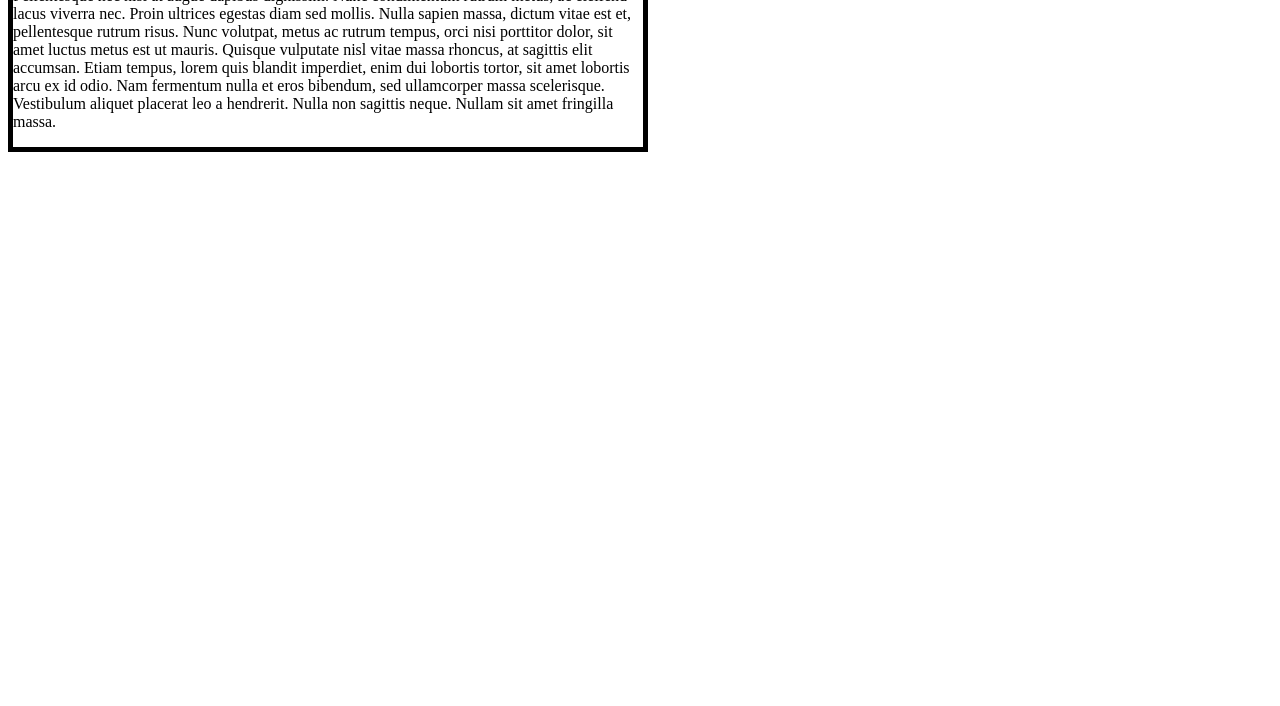
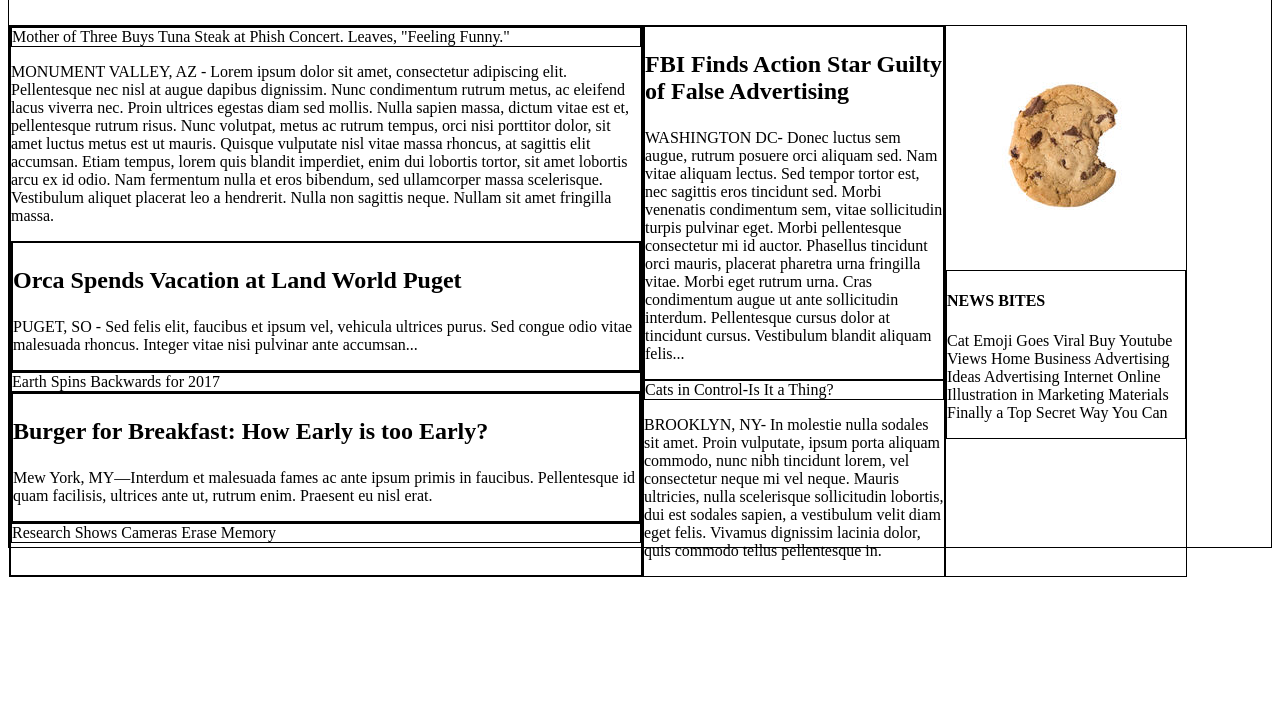
Before and after one commit to JulienFPowell/times, a plain HTML site: page index.html in a window 1280 px wide. Shown: the part 94-800 px from the top of the page. Drawn offline with Linux system fonts and the light colour scheme.

Commit message:
main content filled in

```diff
--- a/index.html
+++ b/index.html
@@ -23,7 +23,7 @@
     <div class="content">
 
       <div class="left">
-        <p>Mother of Three Buys Tuna Steak at Phish Concert. Leaves, "Feeling Funny."</p>
+        <p class="heading">Mother of Three Buys Tuna Steak at Phish Concert. Leaves, "Feeling Funny."</p>
         <p>MONUMENT VALLEY, AZ - Lorem ipsum dolor sit amet, consectetur adipiscing elit.
           Pellentesque nec nisl at augue dapibus dignissim. Nunc condimentum rutrum metus,
           ac eleifend lacus viverra nec. Proin ultrices egestas diam sed mollis.
@@ -35,12 +35,38 @@
           Nam fermentum nulla et eros bibendum, sed ullamcorper massa scelerisque.
           Vestibulum aliquet placerat leo a hendrerit. Nulla non sagittis neque.
           Nullam sit amet fringilla massa.</p>
+
+          <div class="orca">
+            <h3>Orca Spends Vacation at Land World Puget</h3>
+            <p>PUGET, SO - Sed felis elit, faucibus et ipsum vel, vehicula ultrices purus. Sed congue odio vitae malesuada rhoncus. Integer vitae nisi pulvinar ante accumsan...</p>
+          </div>
+          <p class="heading">Earth Spins Backwards for 2017</p>
+          <div class="burger">
+            <h3>Burger for Breakfast: How Early is too Early?</h3>
+            <p>Mew York, MY—Interdum et malesuada fames ac ante ipsum primis in faucibus. Pellentesque id quam facilisis, ultrices ante ut, rutrum enim. Praesent eu nisl erat.</p>
+          </div>
+          <p class="heading">Research Shows Cameras Erase Memory</p>
+
+
       </div>
 
       <div class="center">
+        <div class="fbi">
+          <h3>FBI Finds Action Star Guilty of False Advertising</h3>
+          <p>WASHINGTON DC- Donec luctus sem augue, rutrum posuere orci aliquam sed. Nam vitae aliquam lectus. Sed tempor tortor est, nec sagittis eros tincidunt sed. Morbi venenatis condimentum sem, vitae sollicitudin turpis pulvinar eget. Morbi pellentesque consectetur mi id auctor. Phasellus tincidunt orci mauris, placerat pharetra urna fringilla vitae. Morbi eget rutrum urna. Cras condimentum augue ut ante sollicitudin interdum. Pellentesque cursus dolor at tincidunt cursus. Vestibulum blandit aliquam felis...</p>
+        </div>
+
+        <p class="heading">Cats in Control-Is It a Thing?</p>
+
+        <p>BROOKLYN, NY- In molestie nulla sodales sit amet. Proin vulputate, ipsum porta aliquam commodo, nunc nibh tincidunt lorem, vel consectetur neque mi vel neque. Mauris ultricies, nulla scelerisque sollicitudin lobortis, dui est sodales sapien, a vestibulum velit diam eget felis. Vivamus dignissim lacinia dolor, quis commodo tellus pellentesque in.</p>
       </div>
 
       <div class="right">
+        <img src="resources\images\cookie.png">
+        <div class="bites">
+          <h4>NEWS BITES</h4>
+          <p>Cat Emoji Goes Viral Buy Youtube Views Home Business Advertising Ideas Advertising Internet Online Illustration in Marketing Materials Finally a Top Secret Way You Can</p>
+        </div>
       </div>
 
     </div>
--- a/resources/css/style.css
+++ b/resources/css/style.css
@@ -17,6 +17,7 @@ header {
   font-family: "Verdana", sans-serif;
   font-size: 14px;
   font-weight: bold;
+  margin: 0;
 }
 
 .logo {
@@ -24,6 +25,7 @@ header {
   align-items: center;
   flex-grow: 1;
   padding-left: 30px;
+  border: solid 1px black;
 }
 
 .logo img {
@@ -38,11 +40,54 @@ header nav {padding-right: 40px;}
 
 .content{
   display: flex;
+  border: solid 1px black;
+  position: relative;
+  top: 80px;
+  flex-wrap: wrap;
+  margin: 0 auto 78px auto;
 }
 
 .left{
   width: 630px;
-  border: solid 5px black;
-  z-index: 5;
+  border: solid 2px black;
   flex-wrap: wrap;
+  position: relative;
+  top: 30px;
 }
+
+.center{
+  width: 300px;
+  border: solid 1px black;
+  position: relative;
+  top: 30px;
+}
+
+.right{
+  width: 240px;
+  border: solid 1px black;
+  position: relative;
+  top: 30px;
+}
+
+
+h3{
+  font-size: 24px;
+  font-weight: bold;
+}
+
+.orca{
+  border: solid 2px black;
+}
+
+.burger{
+  border: solid 2px black;
+}
+
+.heading{
+  border: solid 1px black;
+  margin: 0;
+}
+
+.fbi, .bites{
+  border: solid 1px black;
+}
```
